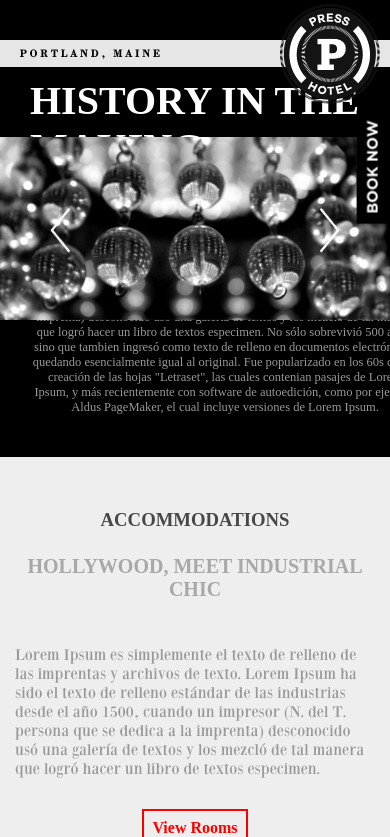
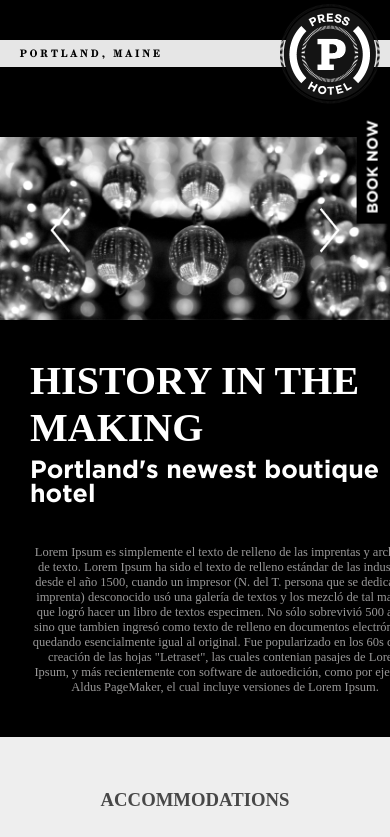
Before and after one commit to devRony1710/Abstraer, a React (Create React App) app: page / in a window 390 px wide. Shown: the top 837 px of the page. Built offline with nearby package versions, Linux system fonts and the light colour scheme; a web font is replaced by a local one.

Commit message:
fix responsive at container description

```diff
--- a/src/components/Description/description.css
+++ b/src/components/Description/description.css
@@ -34,6 +34,7 @@
   .DescriptionContainer {
     position: inherit;
     width: 100%;
+    margin-top: 80px;
   }
 
   .DescriptionContainer > p {
--- a/src/components/Form/form.css
+++ b/src/components/Form/form.css
@@ -111,3 +111,9 @@ p {
   z-index: 5;
   background: none;
 }
+
+@media screen and (max-width: 700px) {
+  .FormMainContainer {
+    right: 50px;
+  }
+}
```
